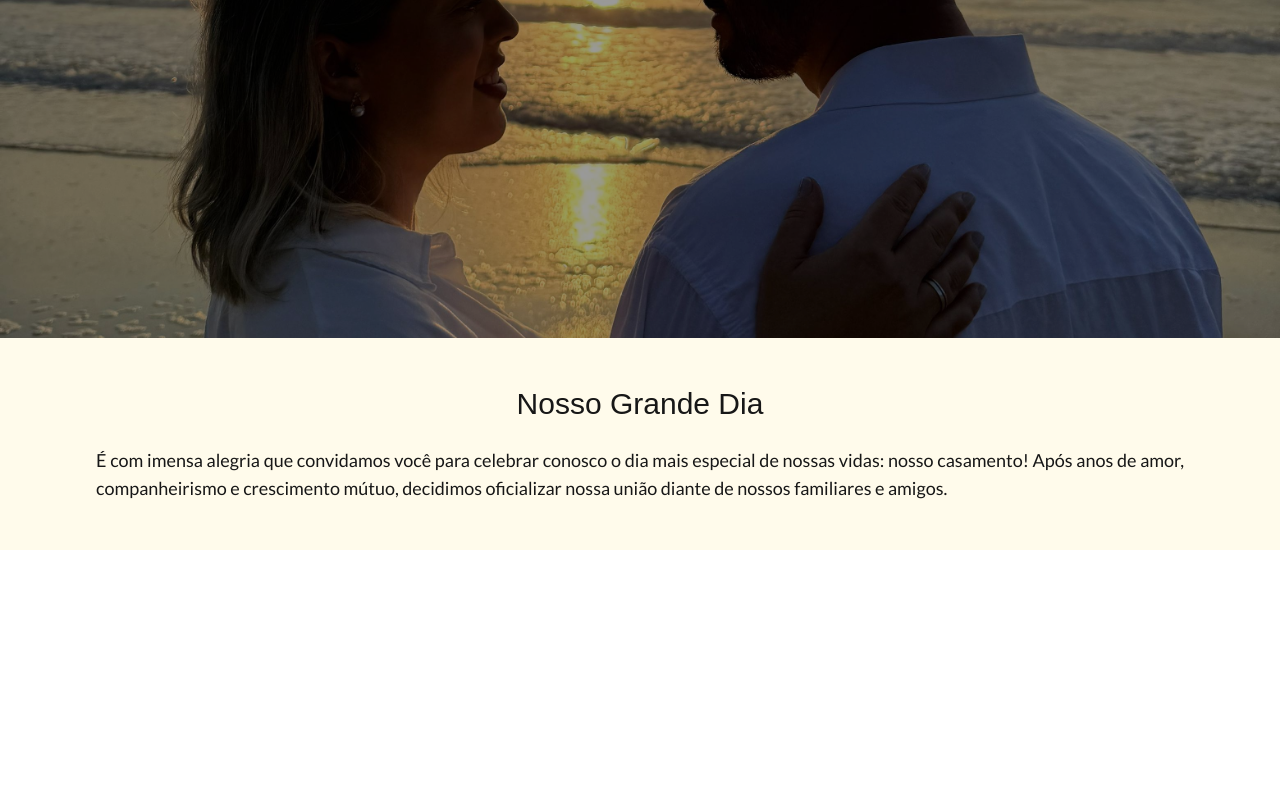
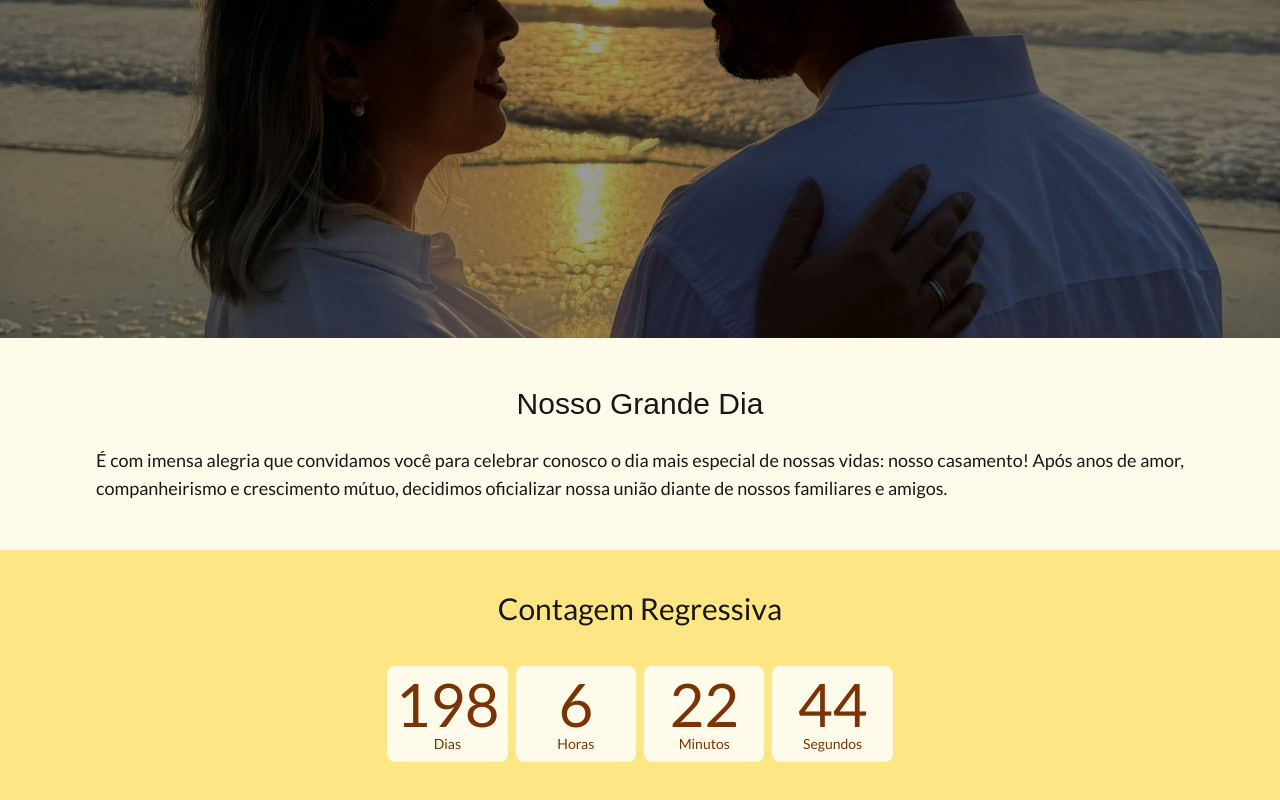
Before and after one commit to Guilhsouza/casamento-suelen-andre, a Next.js app: page / in a window 1280 px wide. Shown: the part 462-1262 px from the top of the page. Before the commit the page ends 1012 px from the top, so only its background shows below. Built offline with nearby package versions, Linux system fonts and the light colour scheme; a web font is replaced by a local one.

Commit message:
adicionando Countdown para data do casamento

```diff
--- /dev/null
+++ b/app/components/Countdown.tsx
@@ -0,0 +1,55 @@
+import { useEffect, useState } from "react";
+import { lato } from "../fonts";
+
+export function Countdown() {
+    const [time, setTime] = useState({
+        days: 0,
+        hours: 0,
+        minutes: 0,
+        seconds: 0
+    });
+
+    useEffect(() => {
+        const countDownDate = new Date("June 20, 2026 18:00:00").getTime();
+
+        const interval = setInterval(() => {
+            const now = Date.now();
+            const distance = countDownDate - now;
+
+            if (distance < 0) {
+                clearInterval(interval);
+                return;
+            }
+
+            setTime({
+                days: Math.floor(distance / (1000 * 60 * 60 * 24)),
+                hours: Math.floor((distance % (1000 * 60 * 60 * 24)) / (1000 * 60 * 60)),
+                minutes: Math.floor((distance % (1000 * 60 * 60)) / (1000 * 60)),
+                seconds: Math.floor((distance % (1000 * 60)) / 1000),
+            });
+        }, 1000);
+
+        return () => clearInterval(interval);
+    }, []);
+
+    return (
+        <div id="timer" className={`${lato.className} grid grid-cols-4 gap-2 my-5 text-amber-900 text-3xl md:text-4xl lg:text-5xl xl:text-6xl`}>
+            <div className="bg-amber-50 text-center rounded-lg p-2">
+                {time.days}
+                <div className="text-sm">Dias</div>
+            </div>
+            <div className="bg-amber-50 text-center rounded-lg p-2 ">
+                {time.hours}
+                <div className="text-sm">Horas</div>
+            </div>
+            <div className="bg-amber-50 text-center rounded-lg p-2 ">
+                {time.minutes}
+                <div className="text-sm">Minutos</div>
+            </div>
+            <div className="bg-amber-50 text-center rounded-lg p-2 ">
+                {time.seconds}
+                <div className="text-sm">Segundos</div>
+            </div>
+        </div>
+    );
+}
--- a/app/page.tsx
+++ b/app/page.tsx
@@ -2,6 +2,7 @@
 import { imperialScript, lato, rubik } from './fonts/index'
 import Header from './components/Header'
 import './backgroundImage.css'
+import { Countdown } from './components/Countdown'
 
 export default function Home() {
   return (
@@ -21,6 +22,11 @@ export default function Home() {
             Após anos de amor, companheirismo e crescimento mútuo, decidimos oficializar nossa união diante de nossos familiares e amigos.
           </p>
         </section>
+
+        <section className='flex flex-col items-center bg-amber-200 p-5'>
+          <h2 className={`${lato.className} my-5 text-center text-3xl`}>Contagem Regressiva</h2>
+          <Countdown />
+        </section>
       </main>
     </>
   );
```
